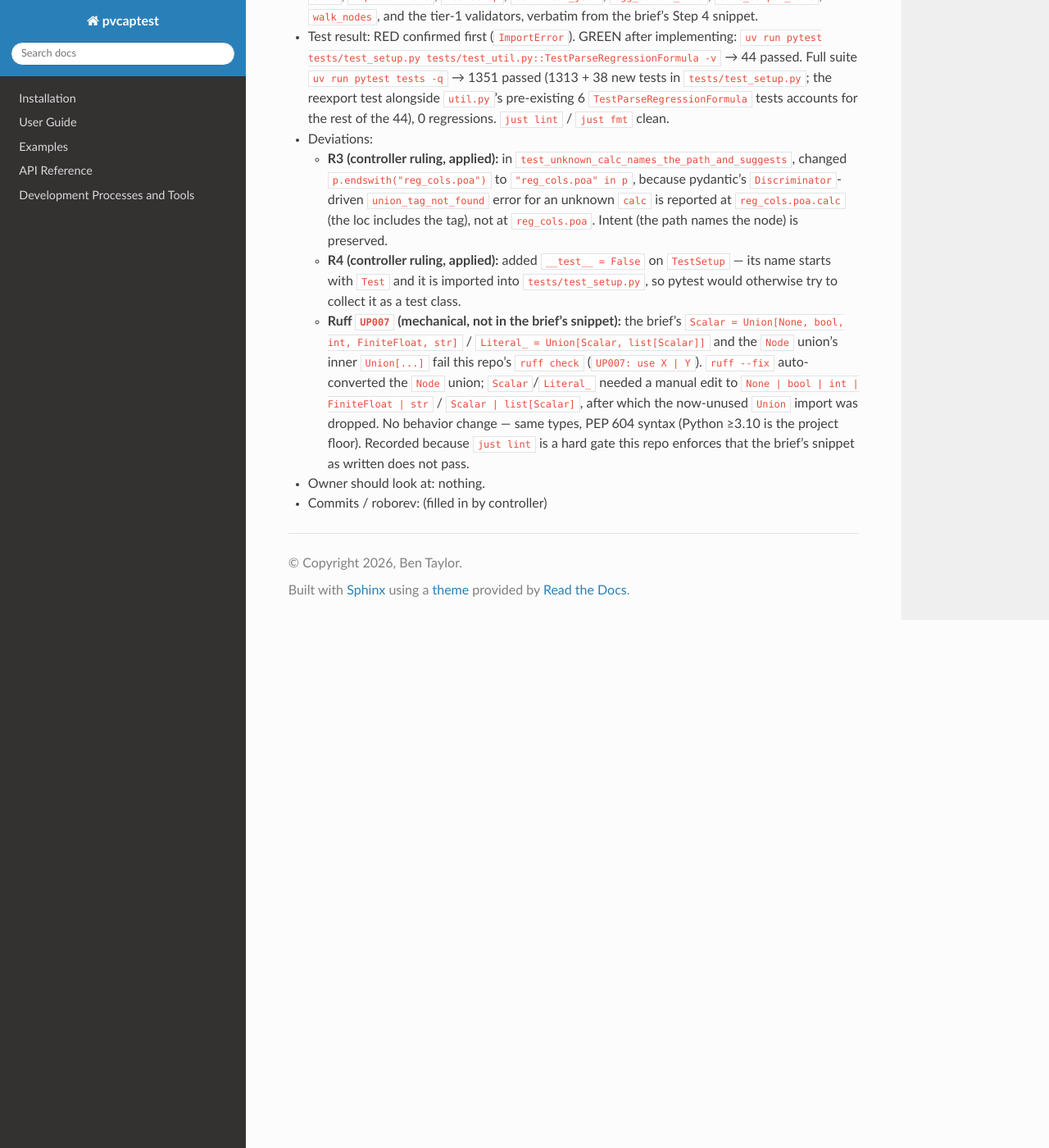
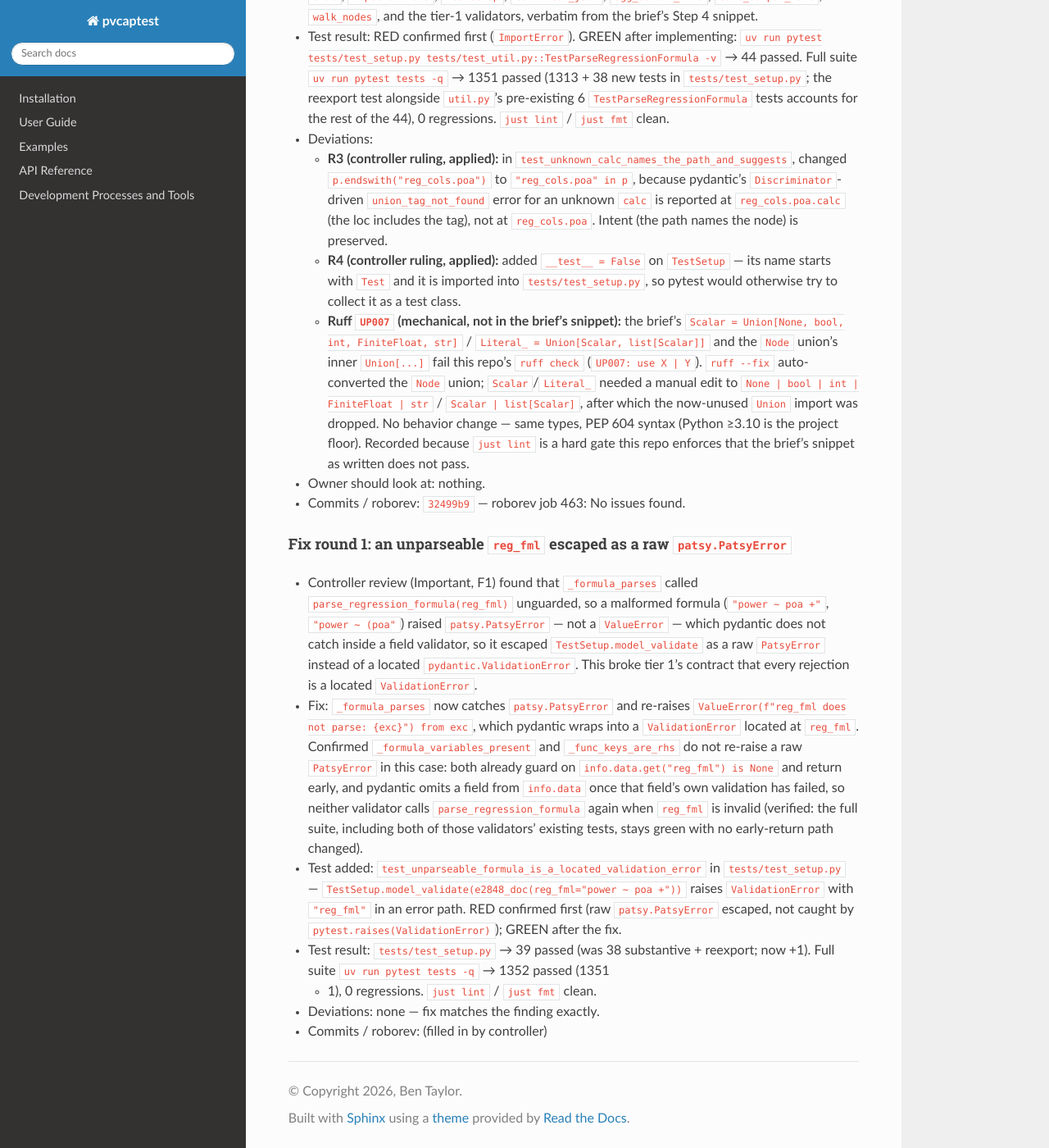
Before and after one commit to pvcaptest/pvcaptest, a Sphinx documentation site: the page built from docs/superpowers/notes/2026-09-24-implementation-log.md, in a window 1280 px wide and 1400 px high, scrolled down 3304 px. Shown: the whole window at 82% size. Built offline with Sphinx 7.4.7 and the Read the Docs theme 3.1.0, drawn with Linux system fonts in a browser that asks for light colours.

Commit message:
fix: report an unparseable reg_fml as a located validation error
TestSetup._formula_parses called parse_regression_formula(reg_fml)
unguarded, so a malformed formula raised patsy.PatsyError directly instead
of a pydantic ValidationError located at reg_fml, breaking tier 1's
contract that every rejection is a located ValidationError. Catch
PatsyError and re-raise as ValueError so pydantic wraps it. The two
downstream validators that also parse reg_fml already skip themselves via
info.data.get("reg_fml") is None once the field fails, so they cannot
re-raise a raw PatsyError.

Review: code
Co-Authored-By: Claude Fable 5.1 <noreply@anthropic.com>
Claude-Session: https://claude.ai/code/session_01AkqRVnUricrbyNJvB8VDk1

```diff
--- a/docs/superpowers/notes/2026-09-24-implementation-log.md
+++ b/docs/superpowers/notes/2026-09-24-implementation-log.md
@@ -171,4 +171,34 @@ Branch: `reg-cols-serialization`
     the project floor). Recorded because `just lint` is a hard gate this repo
     enforces that the brief's snippet as written does not pass.
 - Owner should look at: nothing.
+- Commits / roborev: `32499b9` — roborev job 463: No issues found.
+
+#### Fix round 1: an unparseable `reg_fml` escaped as a raw `patsy.PatsyError`
+
+- Controller review (Important, F1) found that `_formula_parses` called
+  `parse_regression_formula(reg_fml)` unguarded, so a malformed formula
+  (`"power ~ poa +"`, `"power ~ (poa"`) raised `patsy.PatsyError` — not a
+  `ValueError` — which pydantic does not catch inside a field validator, so
+  it escaped `TestSetup.model_validate` as a raw `PatsyError` instead of a
+  located `pydantic.ValidationError`. This broke tier 1's contract that
+  every rejection is a located `ValidationError`.
+- Fix: `_formula_parses` now catches `patsy.PatsyError` and re-raises
+  `ValueError(f"reg_fml does not parse: {exc}") from exc`, which pydantic
+  wraps into a `ValidationError` located at `reg_fml`. Confirmed
+  `_formula_variables_present` and `_func_keys_are_rhs` do not re-raise a
+  raw `PatsyError` in this case: both already guard on
+  `info.data.get("reg_fml") is None` and return early, and pydantic omits a
+  field from `info.data` once that field's own validation has failed, so
+  neither validator calls `parse_regression_formula` again when `reg_fml` is
+  invalid (verified: the full suite, including both of those validators'
+  existing tests, stays green with no early-return path changed).
+- Test added: `test_unparseable_formula_is_a_located_validation_error` in
+  `tests/test_setup.py` — `TestSetup.model_validate(e2848_doc(reg_fml="power
+  ~ poa +"))` raises `ValidationError` with `"reg_fml"` in an error path.
+  RED confirmed first (raw `patsy.PatsyError` escaped, not caught by
+  `pytest.raises(ValidationError)`); GREEN after the fix.
+- Test result: `tests/test_setup.py` → 39 passed (was 38 substantive +
+  reexport; now +1). Full suite `uv run pytest tests -q` → 1352 passed (1351
+  + 1), 0 regressions. `just lint` / `just fmt` clean.
+- Deviations: none — fix matches the finding exactly.
 - Commits / roborev: (filled in by controller)
```
Also changed, not shown: 2 other files.
